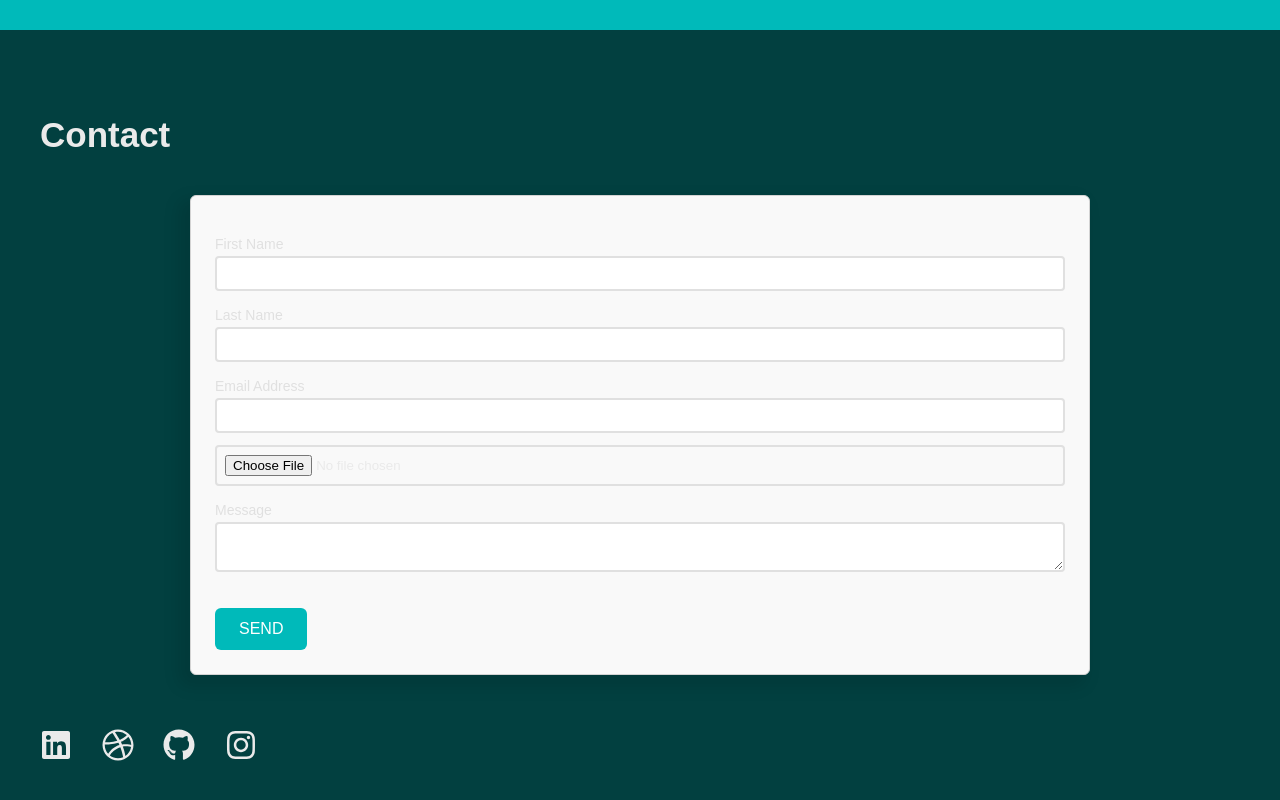
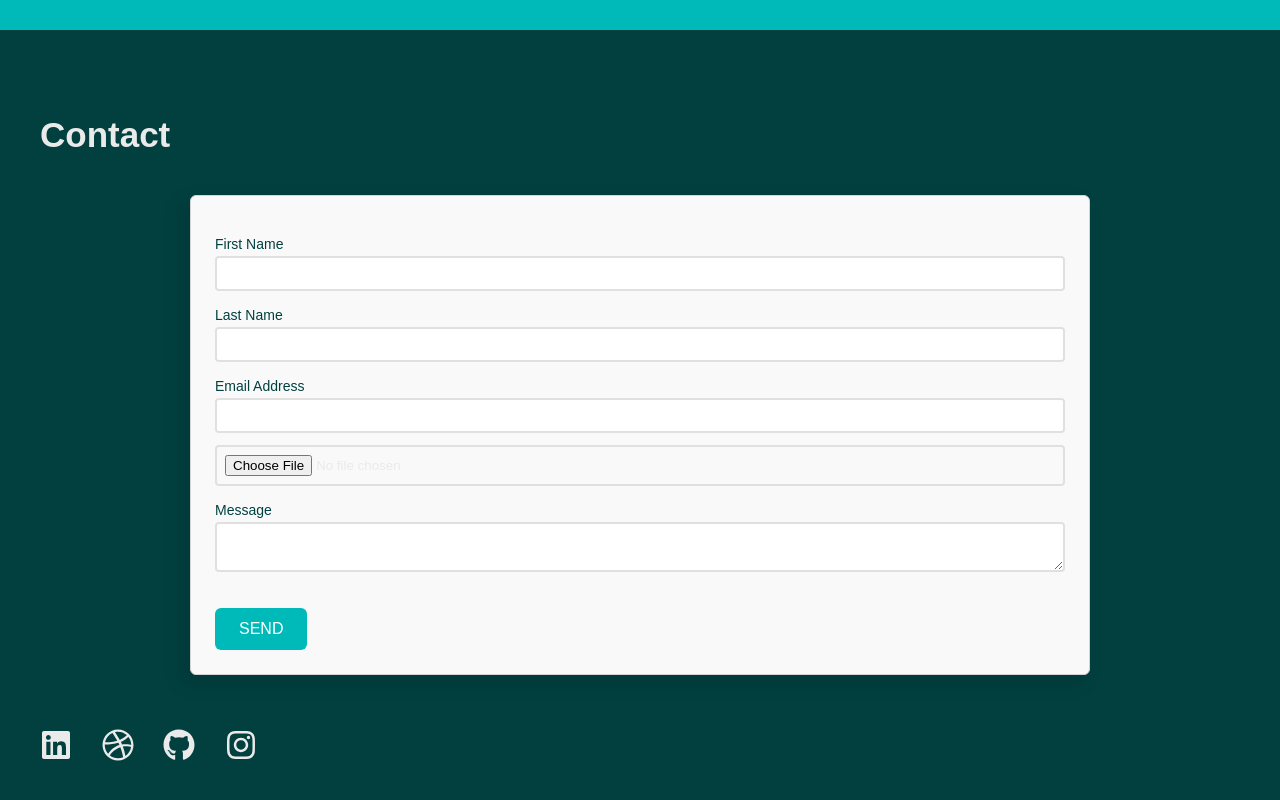
Before and after one commit to parshanapally/portfolio-website, a React (Create React App) app: page / in a window 1280 px wide. Shown: the part 1906-2706 px from the top of the page. Built offline with nearby package versions, Linux system fonts and the light colour scheme; a web font is replaced by a local one.

Commit message:
add font color

```diff
--- a/src/components/Form/Form.css
+++ b/src/components/Form/Form.css
@@ -7,7 +7,7 @@
   .field label {
     margin: 4px 0;
     font-size: 14px;
-    color:  #e0e0e0;
+    color:  #024040;
   }
 
   input,
```
